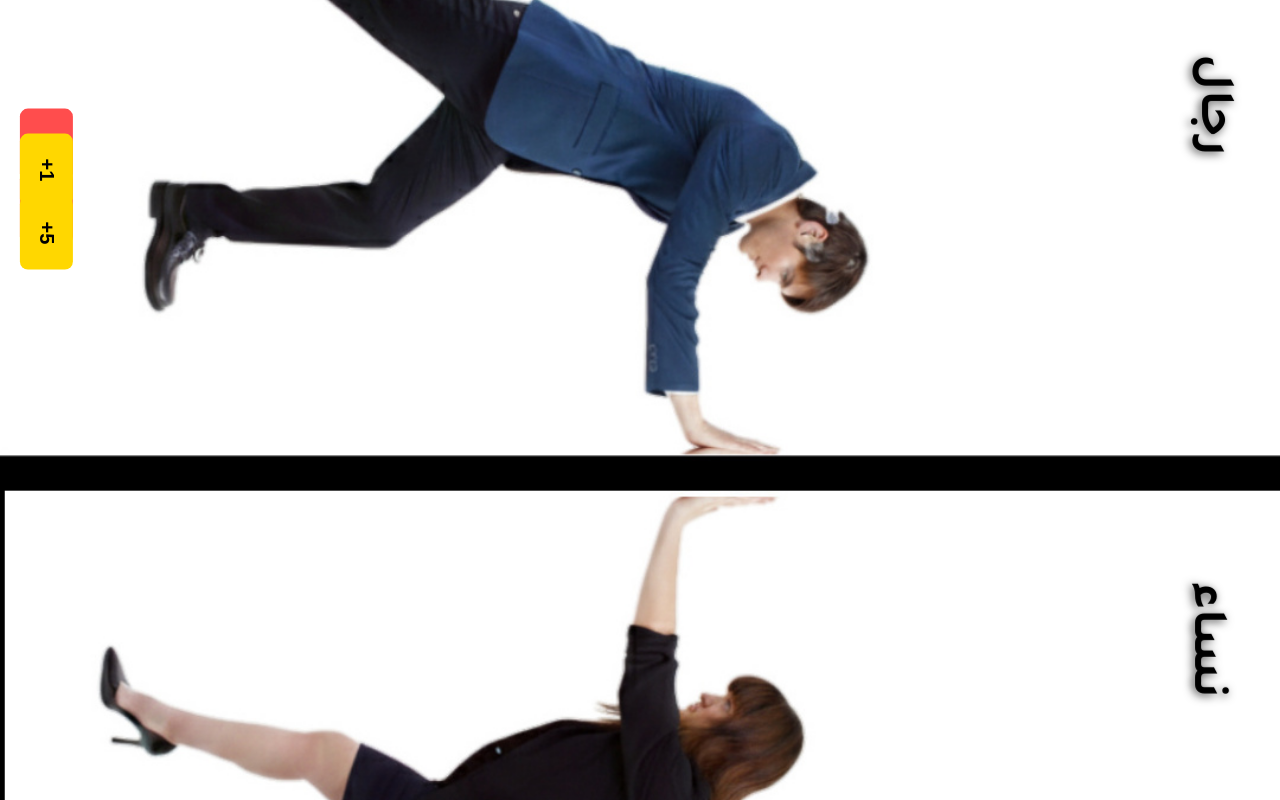
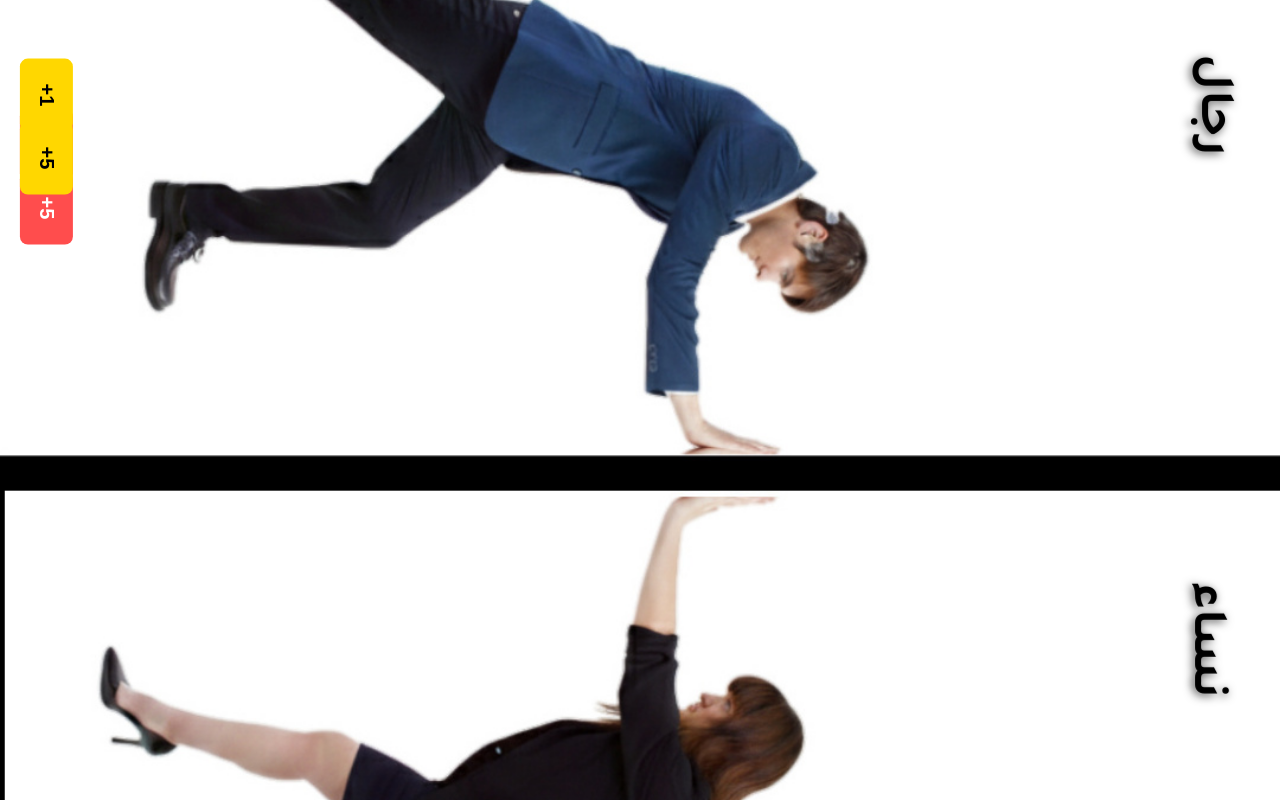
Before and after one commit to Mohosny232/Boys-and-girls-, a plain HTML site: page index.html in a window 1280 px wide. Drawn offline with Linux system fonts and the light colour scheme.

Commit message:
Adjust top position of right buttons in index.html

```diff
--- a/index.html
+++ b/index.html
@@ -75,7 +75,7 @@ html, body{
 .right-buttons{
     position:absolute;
     left:5px; /* نفس مكان النص */
-    top:calc(105px + 60px);
+    top:calc(30px + 60px);
     display:flex;
     flex-direction: column;
 }
```
